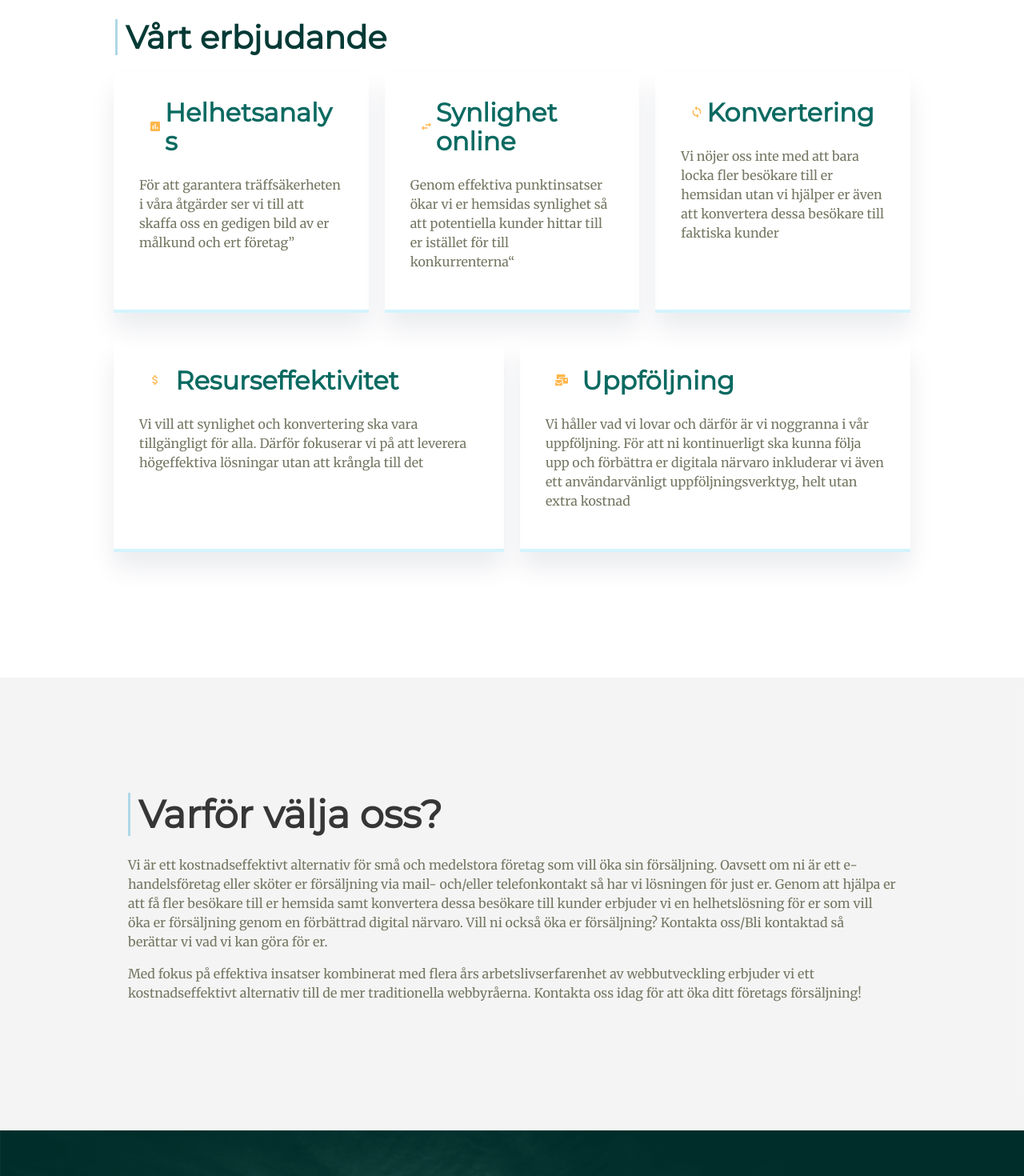
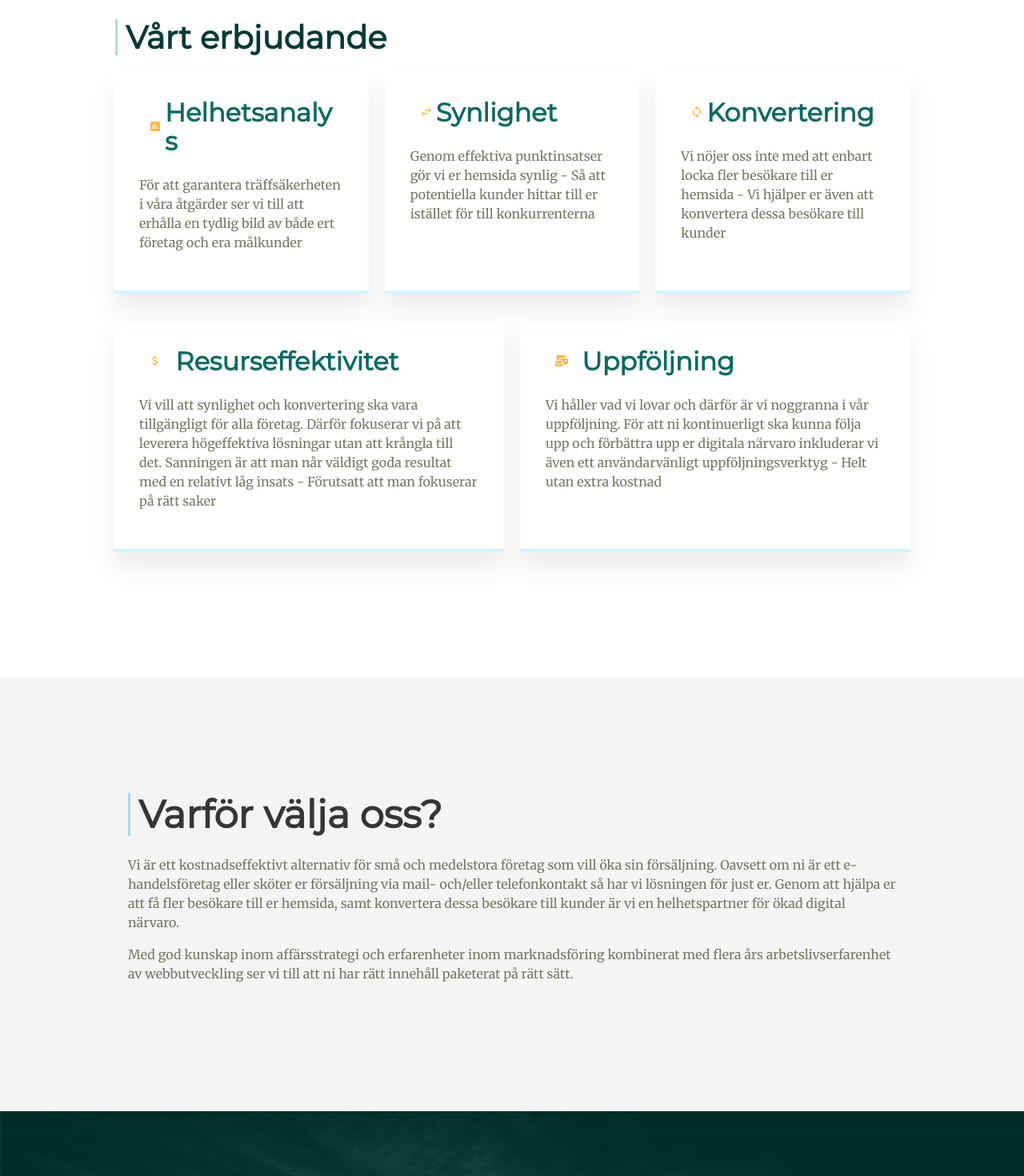
Before and after one commit to codebyjonas/digitalframgang.com, a React (Create React App) app: page / in a window 1280 px wide. Shown: the part 920-2390 px from the top of the page at 80% size. Built offline with nearby package versions, Linux system fonts and the light colour scheme.

Commit message:
text changes

```diff
--- a/src/components/Services.js
+++ b/src/components/Services.js
@@ -25,9 +25,8 @@ const Services = () => (
                     </div>
                     <div>
                         <p>
-                            För att garantera träffsäkerheten i våra åtgärder
-                            ser vi till att skaffa oss en gedigen bild av er
-                            målkund och ert företag”
+                            För att garantera träffsäkerheten i våra åtgärder ser vi till att
+                            erhålla en tydlig bild av både ert företag och era målkunder
                         </p>
                     </div>
                 </div>
@@ -39,13 +38,12 @@ const Services = () => (
                             </span>
                         </div>
                         <div className='column'>
-                            <h2 className='title is-3'>Synlighet online</h2>
+                            <h2 className='title is-3'>Synlighet</h2>
                         </div>
                     </div>
                     <p>
-                        Genom effektiva punktinsatser ökar vi er hemsidas
-                        synlighet så att potentiella kunder hittar till er
-                        istället för till konkurrenterna“
+                        Genom effektiva punktinsatser gör vi er hemsida synlig - Så att potentiella kunder
+                        hittar till er istället för till konkurrenterna
                     </p>
                 </div>
                 <div className='column card-shadow'>
@@ -60,9 +58,8 @@ const Services = () => (
                         </div>
                     </div>
                     <p>
-                        Vi nöjer oss inte med att bara locka fler besökare till
-                        er hemsidan utan vi hjälper er även att konvertera dessa
-                        besökare till faktiska kunder{' '}
+                        Vi nöjer oss inte med att enbart locka fler besökare till er hemsida
+                         - Vi hjälper er även att konvertera dessa besökare till kunder
                     </p>
                 </div>
             </div>
@@ -80,9 +77,11 @@ const Services = () => (
                     </div>
                     <p>
                         Vi vill att synlighet och konvertering ska vara
-                        tillgängligt för alla. Därför fokuserar vi på att
-                        leverera högeffektiva lösningar utan att krångla till
-                        det
+                         tillgängligt för alla företag. Därför fokuserar
+                          vi på att leverera högeffektiva lösningar utan
+                           att krångla till det. Sanningen är att man når
+                            väldigt goda resultat med en relativt låg
+                        insats - Förutsatt att man fokuserar på rätt saker
                     </p>
                 </div>
                 <div className='column card-shadow'>
@@ -97,11 +96,12 @@ const Services = () => (
                         </div>
                     </div>
                     <p>
-                        Vi håller vad vi lovar och därför är vi noggranna i vår
-                        uppföljning. För att ni kontinuerligt ska kunna följa
-                        upp och förbättra er digitala närvaro inkluderar vi även
-                        ett användarvänligt uppföljningsverktyg, helt utan extra
-                        kostnad
+                        Vi håller vad vi lovar och därför är vi
+                        noggranna i vår uppföljning. För att ni
+                        kontinuerligt ska kunna följa upp och
+                        förbättra upp er digitala närvaro
+                        inkluderar vi även ett användarvänligt
+                        uppföljningsverktyg - Helt utan extra kostnad
                     </p>
                 </div>
             </div>
--- a/src/components/Why.js
+++ b/src/components/Why.js
@@ -10,21 +10,18 @@ const Why = () => (
             <h2 className='title is-1 has-blue-sidebar'>Varför välja oss?</h2>
             <p>
                 Vi är ett kostnadseffektivt alternativ för små och medelstora
-                företag som vill öka sin försäljning. Oavsett om ni är ett
-                e-handelsföretag eller sköter er försäljning via mail- och/eller
-                telefonkontakt så har vi lösningen för just er. Genom att hjälpa
-                er att få fler besökare till er hemsida samt konvertera dessa
-                besökare till kunder erbjuder vi en helhetslösning för er som
-                vill öka er försäljning genom en förbättrad digital närvaro.
-                Vill ni också öka er försäljning? Kontakta oss/Bli kontaktad så
-                berättar vi vad vi kan göra för er.
+                 företag som vill öka sin försäljning. Oavsett om ni är ett
+                  e-handelsföretag eller sköter er försäljning via mail- och/eller
+                   telefonkontakt så har vi lösningen för just er. Genom att
+                    hjälpa er att få fler besökare till er hemsida, samt
+                    konvertera dessa besökare till kunder är vi en helhetspartner
+                     för ökad digital närvaro.
             </p>
             <p>
-                Med fokus på effektiva insatser kombinerat med flera års
-                arbetslivserfarenhet av webbutveckling erbjuder vi ett
-                kostnadseffektivt alternativ till de mer traditionella
-                webbyråerna. Kontakta oss idag för att öka ditt företags
-                försäljning!
+                Med god kunskap inom affärsstrategi och erfarenheter inom
+                marknadsföring kombinerat med flera års arbetslivserfarenhet
+                av webbutveckling ser vi till att ni har rätt innehåll
+                paketerat på rätt sätt.
             </p>
         </div>
     </section>
--- a/src/style/hero.scss
+++ b/src/style/hero.scss
@@ -6,7 +6,7 @@
     margin-bottom: 3em;
 }
 #hero-title {
-    margin-bottom: 2.1em;
+    margin-bottom: 1em;
     font-size: 60px;
 }
 
```
